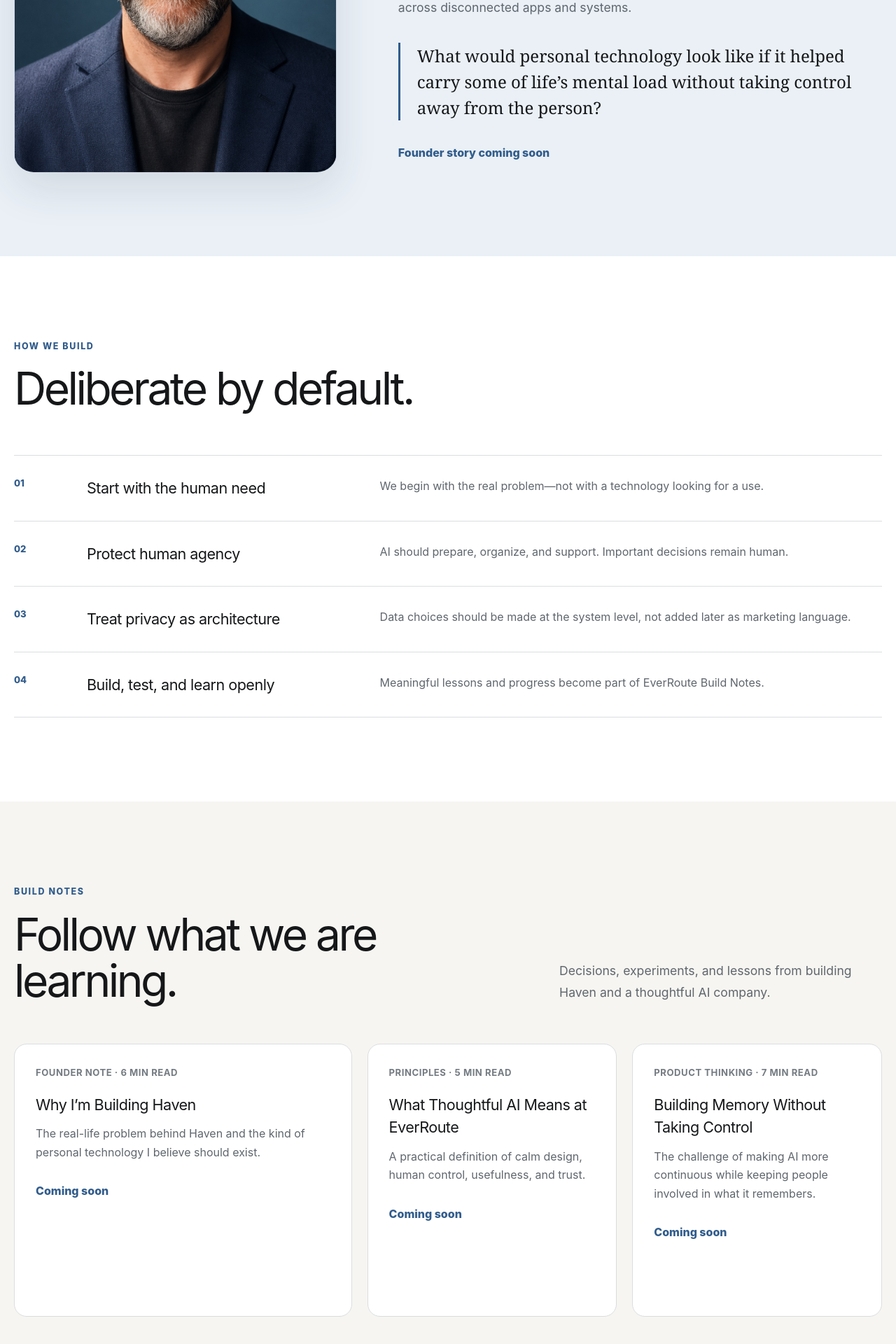
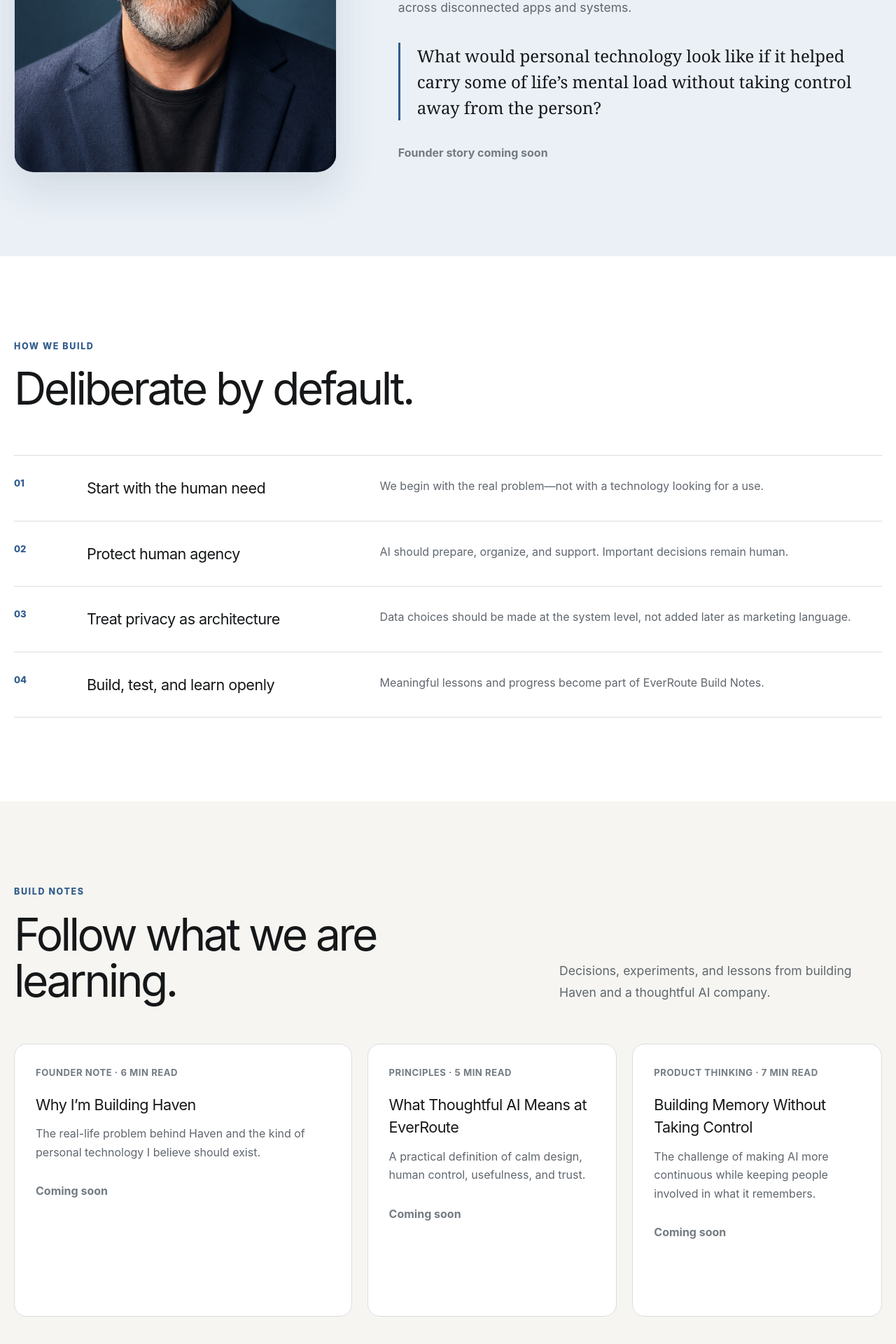
Before and after one commit to JohnnyGreen420/everroute-site, a Next.js app: page / in a window 1280 px wide. Shown: the part 3507-5427 px from the top of the page at 70% size. Built offline with nearby package versions, Linux system fonts and the light colour scheme.

Commit message:
style: distinguish non-interactive status text (#11)

```diff
--- a/app/globals.css
+++ b/app/globals.css
@@ -558,6 +558,11 @@ input:focus-visible {
   text-decoration: none;
 }
 
+.status-text {
+  color: var(--subtle);
+  font-weight: 700;
+}
+
 .build-list {
   margin-top: 62px;
   border-top: 1px solid var(--line);
@@ -612,7 +617,8 @@ input:focus-visible {
   min-height: 390px;
 }
 
-.note-card .text-link {
+.note-card .text-link,
+.note-card .status-text {
   display: inline-block;
   margin-top: 30px;
 }
--- a/app/page.tsx
+++ b/app/page.tsx
@@ -270,7 +270,7 @@ export default function Home() {
                 some of life’s mental load without taking control away from the
                 person?
               </blockquote>
-              <span className="text-link">
+              <span className="status-text">
                 Founder story coming soon
               </span>
             </div>
@@ -314,7 +314,7 @@ export default function Home() {
                   <p className="note-meta">{note.meta}</p>
                   <h3>{note.title}</h3>
                   <p>{note.excerpt}</p>
-                  <span className="text-link">Coming soon</span>
+                  <span className="status-text">Coming soon</span>
                 </article>
               ))}
             </div>
```
